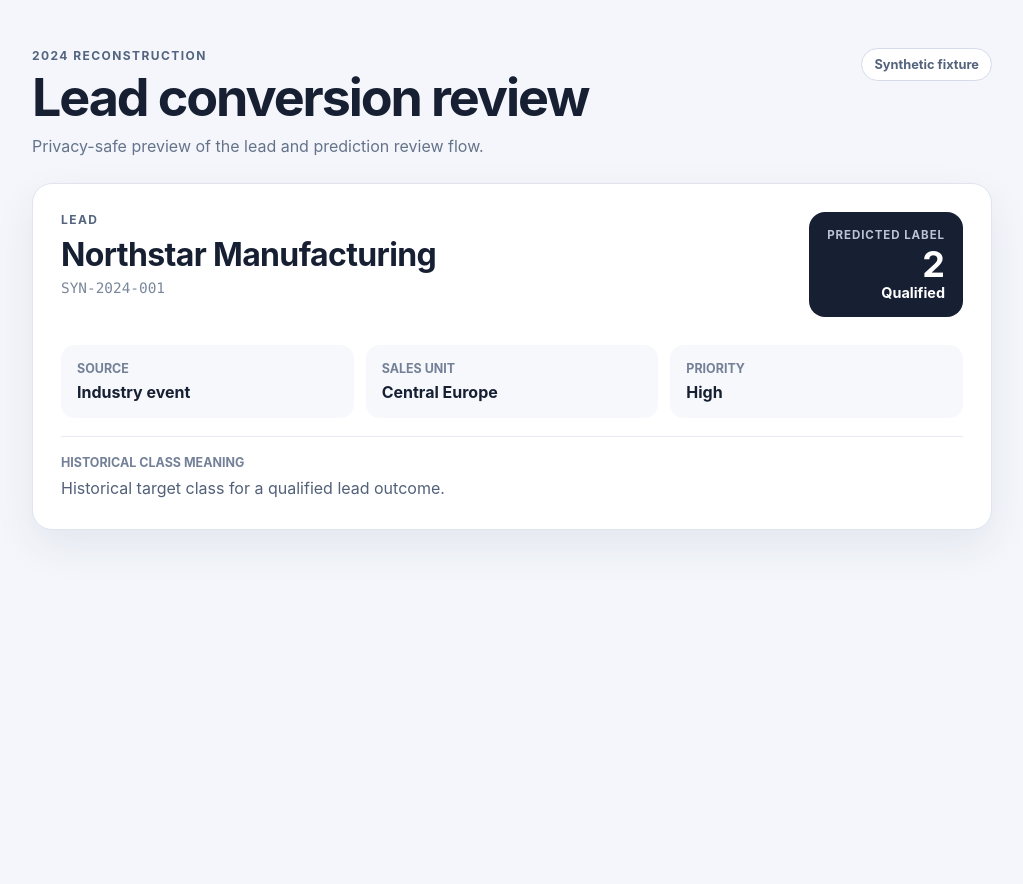
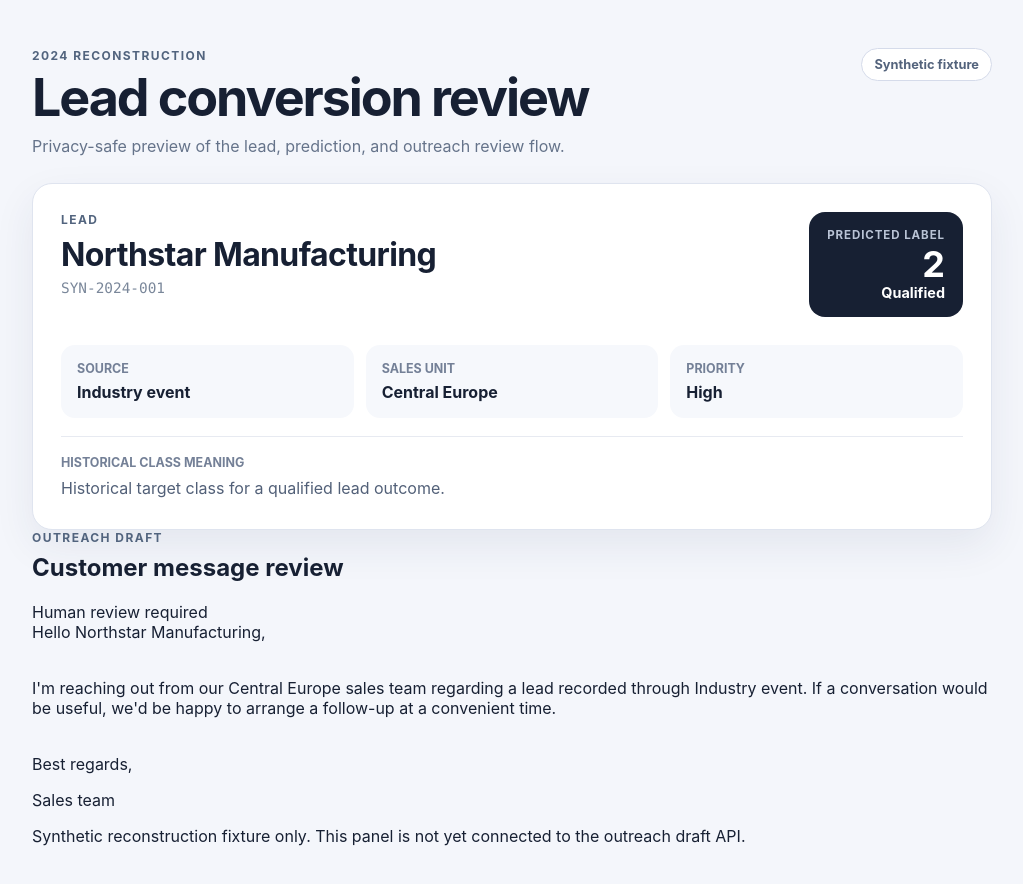
Before and after one commit to lemonwasp/ai-lead-conversion-platform, a React (Vite) app in the folder frontend/: page / in a window 1280 px wide. Shown: the top 884 px of the page, without its empty margins (128-1151 px from the left). Before the commit the page ends 800 px from the top, so only its background shows below. Built offline with nearby package versions, Linux system fonts and the light colour scheme.

Commit message:
feat: add historical outreach draft panel

```diff
--- a/frontend/src/App.tsx
+++ b/frontend/src/App.tsx
@@ -18,6 +18,13 @@ const reconstructionLead: LeadSummary = {
   predictedLabel: 2,
 };
 
+const reconstructionDraft =
+  "Hello Northstar Manufacturing,\n\n" +
+  "I'm reaching out from our Central Europe sales team regarding a lead " +
+  "recorded through Industry event. If a conversation would be useful, we'd be " +
+  "happy to arrange a follow-up at a convenient time.\n\n" +
+  "Best regards,\nSales team";
+
 const predictionCopy: Record<
   HistoricalPredictedLabel,
   { title: string; description: string }
@@ -36,7 +43,7 @@ const predictionCopy: Record<
   },
 };
 
-/** Render the privacy-safe historical lead and prediction review fixture. */
+/** Render the privacy-safe historical lead, prediction, and outreach fixture. */
 export function App() {
   const prediction = predictionCopy[reconstructionLead.predictedLabel];
 
@@ -48,7 +55,7 @@ export function App() {
             <p className="eyebrow">2024 reconstruction</p>
             <h1 id="dashboard-title">Lead conversion review</h1>
             <p className="intro">
-              Privacy-safe preview of the lead and prediction review flow.
+              Privacy-safe preview of the lead, prediction, and outreach review flow.
             </p>
           </div>
           <span className="fixture-label">Synthetic fixture</span>
@@ -92,6 +99,27 @@ export function App() {
             <p>{prediction.description}</p>
           </footer>
         </article>
+
+        <article className="outreach-card" aria-labelledby="outreach-title">
+          <div className="outreach-heading">
+            <div>
+              <p className="section-label">Outreach draft</p>
+              <h2 id="outreach-title">Customer message review</h2>
+            </div>
+            <span className="review-label">Human review required</span>
+          </div>
+
+          <div className="draft-copy" aria-label="Synthetic outreach draft">
+            {reconstructionDraft.split("\n").map((line, index) =>
+              line ? <p key={index}>{line}</p> : <br key={index} />,
+            )}
+          </div>
+
+          <footer className="outreach-note">
+            Synthetic reconstruction fixture only. This panel is not yet connected to
+            the outreach draft API.
+          </footer>
+        </article>
       </section>
     </main>
   );
```
